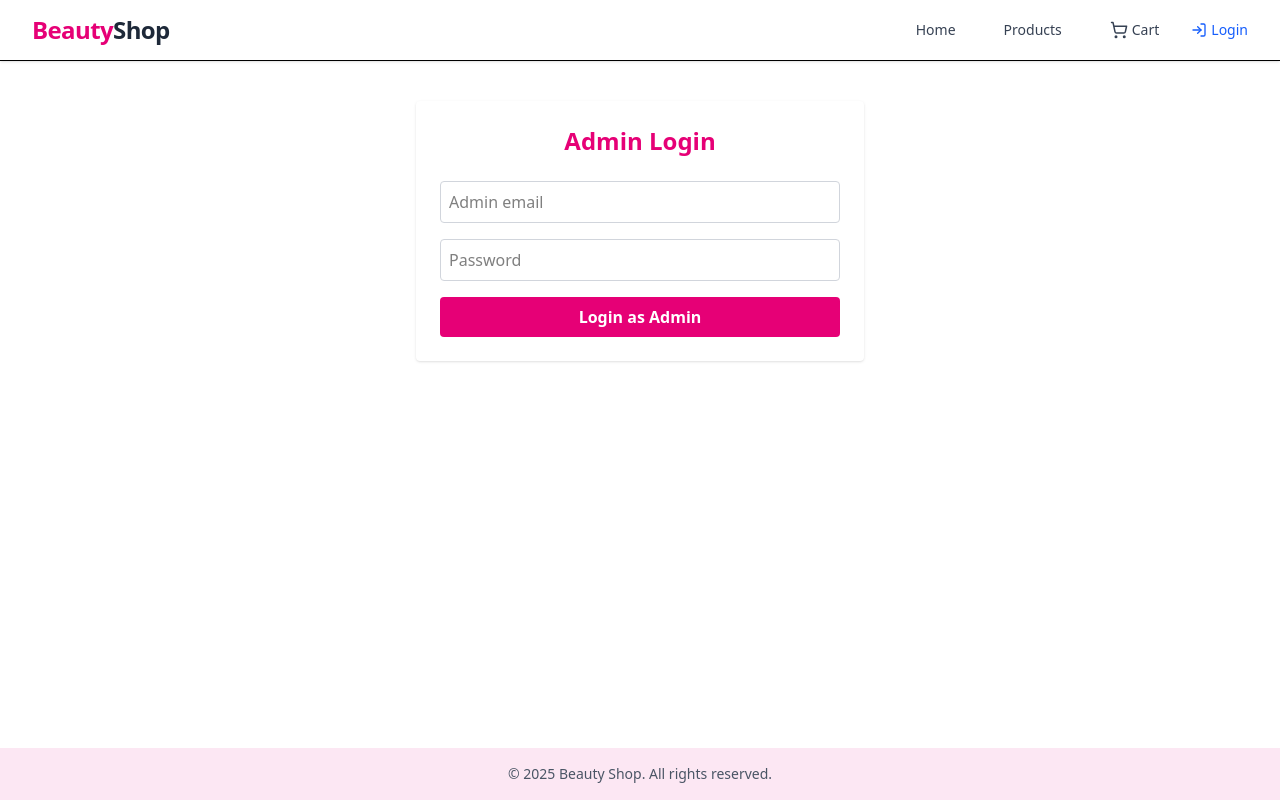
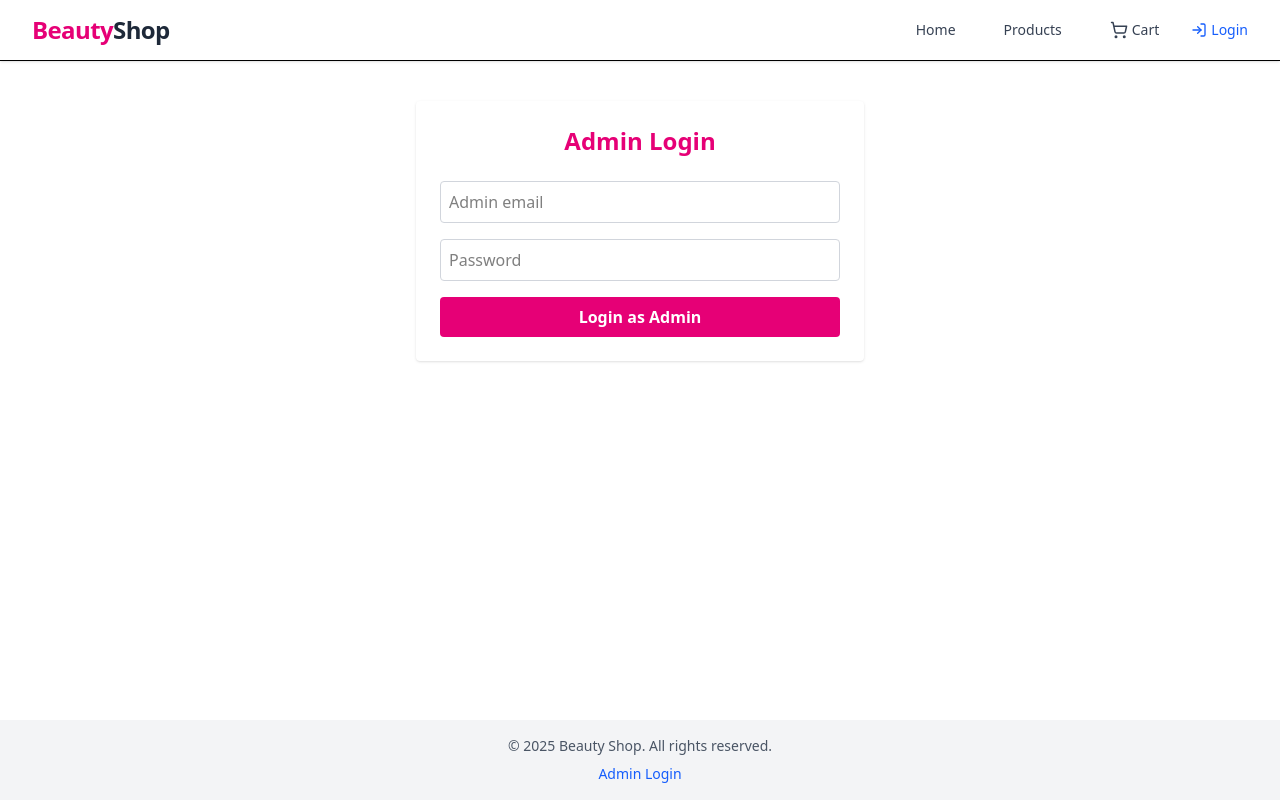
Before and after one commit to Elvis24-tech/Cosmetics, a React (Vite) app: page /admin-login in a window 1280 px wide. Built offline with nearby package versions, Linux system fonts and the light colour scheme; no server answers.

Commit message:
admin link

```diff
--- a/src/components/Footer.jsx
+++ b/src/components/Footer.jsx
@@ -1,9 +1,15 @@
 import React from 'react';
+import { Link } from 'react-router-dom';
 
 const Footer = () => {
   return (
-    <footer className="bg-pink-100 text-center p-4 text-sm text-gray-600 mt-12">
-      © {new Date().getFullYear()} Beauty Shop. All rights reserved.
+    <footer className="bg-gray-100 text-center py-4 text-sm text-gray-600">
+      <p>&copy; 2025 Beauty Shop. All rights reserved.</p>
+      <p className="mt-2">
+        <Link to="/admin-login" className="text-blue-600 hover:underline">
+          Admin Login
+        </Link>
+      </p>
     </footer>
   );
 };
```
